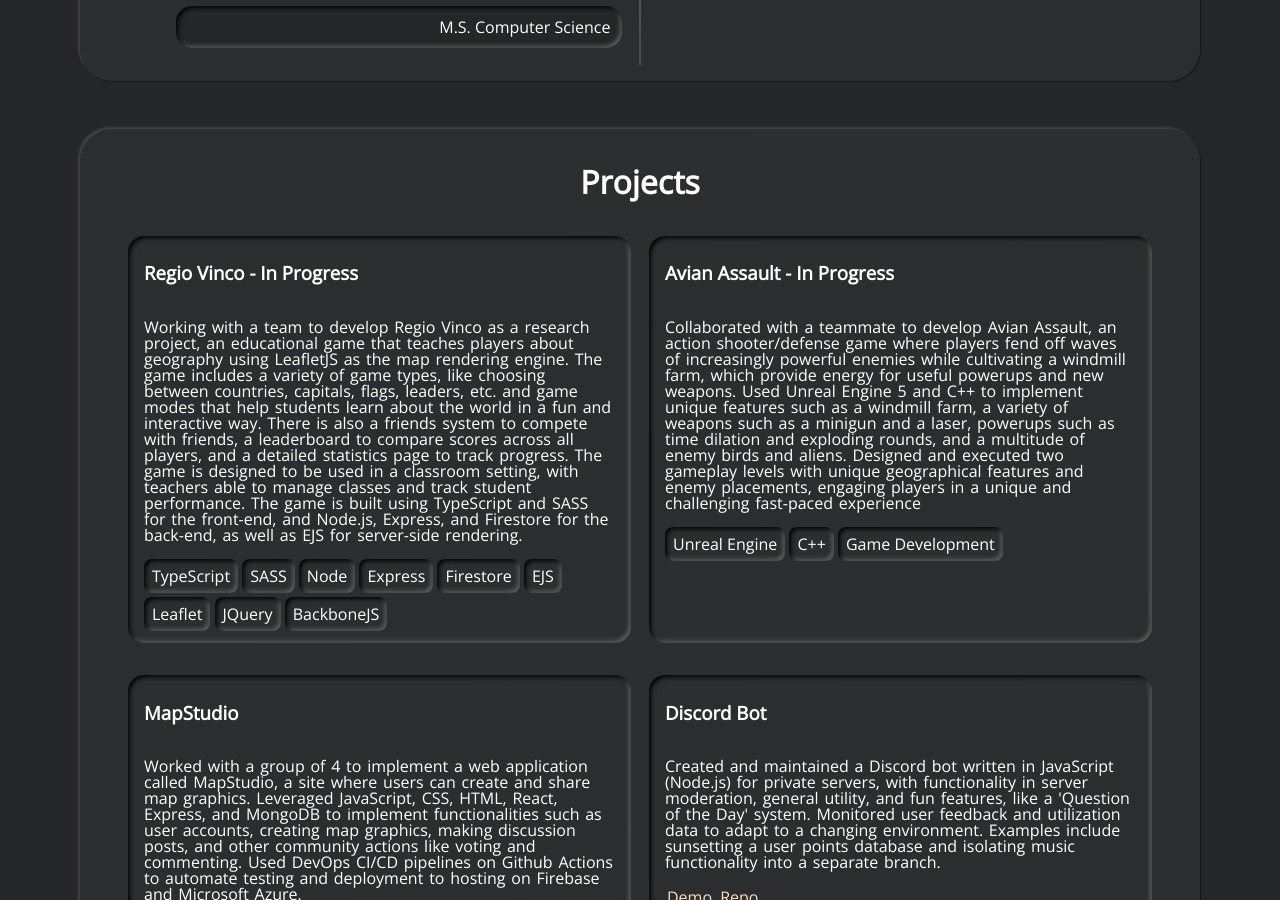
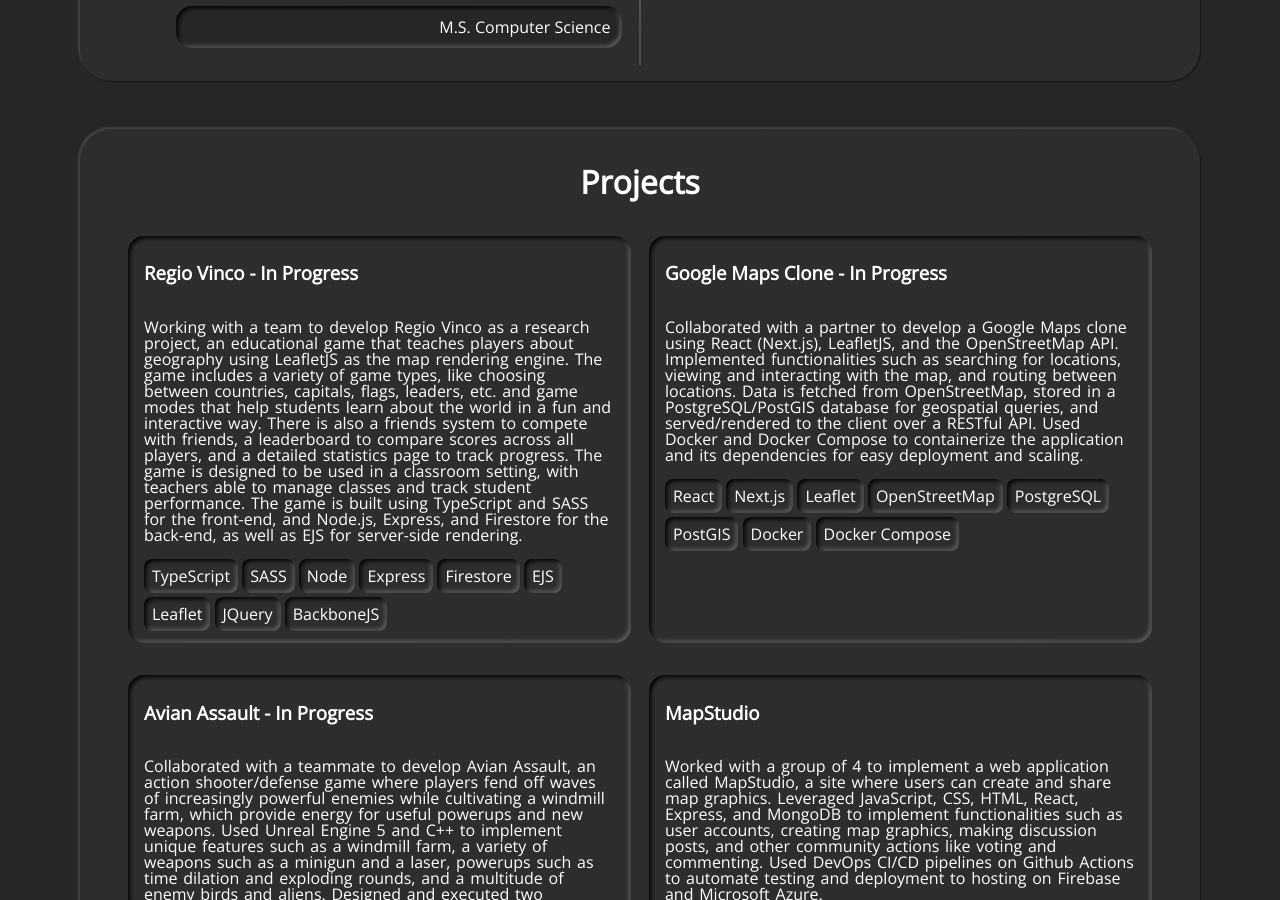
Before and after one commit to xSpoonN/xSpoonN.github.io, a Jekyll site: the page built from index.html, in a window 1280 px wide and 900 px high, scrolled down 2726 px. Built offline with Jekyll 4.4.1, drawn with Linux system fonts in a browser that asks for light colours.

Commit message:
Add google maps project

```diff
--- a/_data/projects.yml
+++ b/_data/projects.yml
@@ -11,6 +11,18 @@
     - tag: Leaflet
     - tag: JQuery
     - tag: BackboneJS
+
+- name: Google Maps Clone - In Progress
+  descr: "Collaborated with a partner to develop a Google Maps clone using React (Next.js), LeafletJS, and the OpenStreetMap API. Implemented functionalities such as searching for locations, viewing and interacting with the map, and routing between locations. Data is fetched from OpenStreetMap, stored in a PostgreSQL/PostGIS database for geospatial queries, and served/rendered to the client over a RESTful API. Used Docker and Docker Compose to containerize the application and its dependencies for easy deployment and scaling."
+  tags:
+    - tag: React
+    - tag: Next.js
+    - tag: Leaflet
+    - tag: OpenStreetMap
+    - tag: PostgreSQL
+    - tag: PostGIS
+    - tag: Docker
+    - tag: Docker Compose
 
 - name: Avian Assault - In Progress
   descr: "Collaborated with a teammate to develop Avian Assault, an action shooter/defense game where players fend off waves of increasingly powerful enemies while cultivating a windmill farm, which provide energy for useful powerups and new weapons. Used Unreal Engine 5 and C++ to implement unique features such as a windmill farm, a variety of weapons such as a minigun and a laser, powerups such as time dilation and exploding rounds, and a multitude of enemy birds and aliens. Designed and executed two gameplay levels with unique geographical features and enemy placements, engaging players in a unique and challenging fast-paced experience"
```
